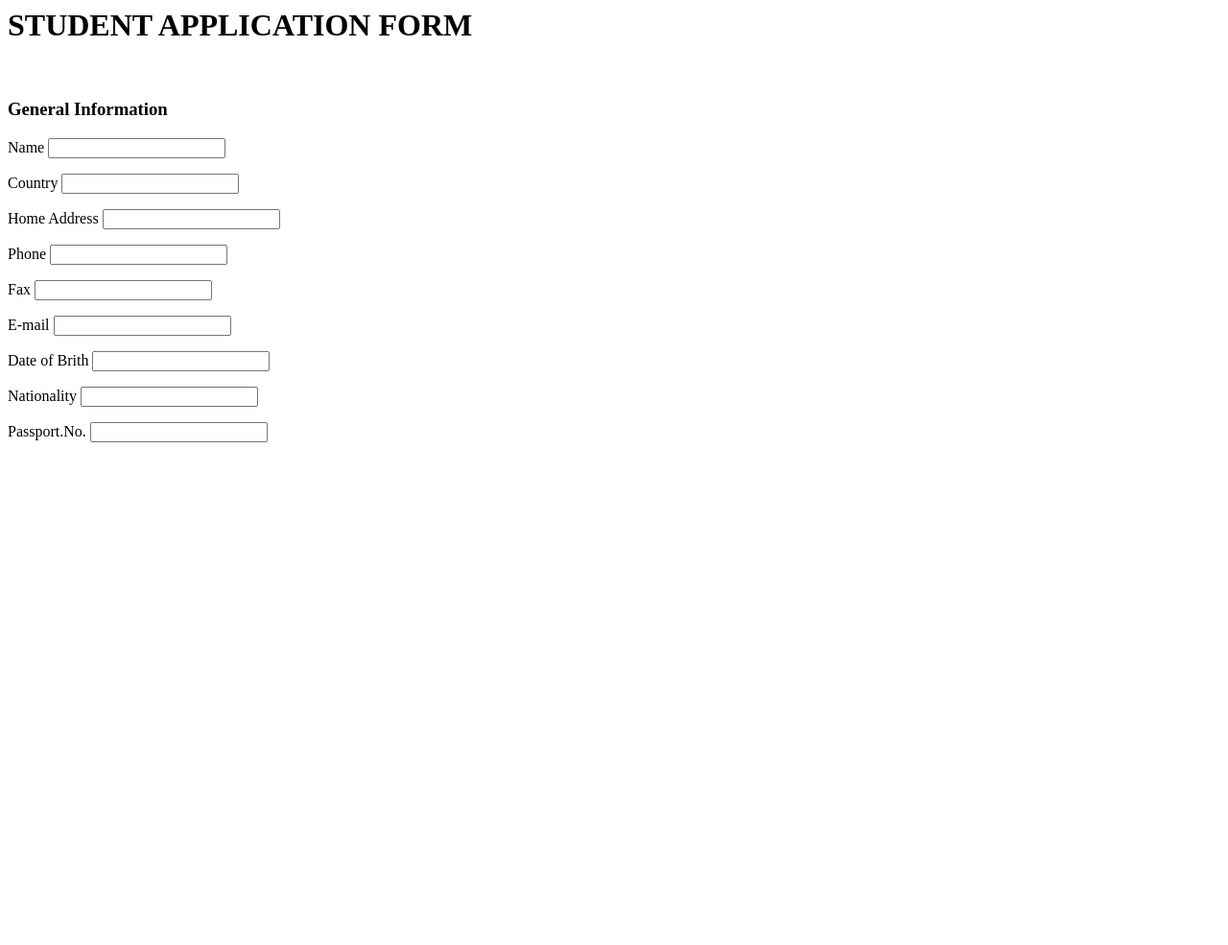
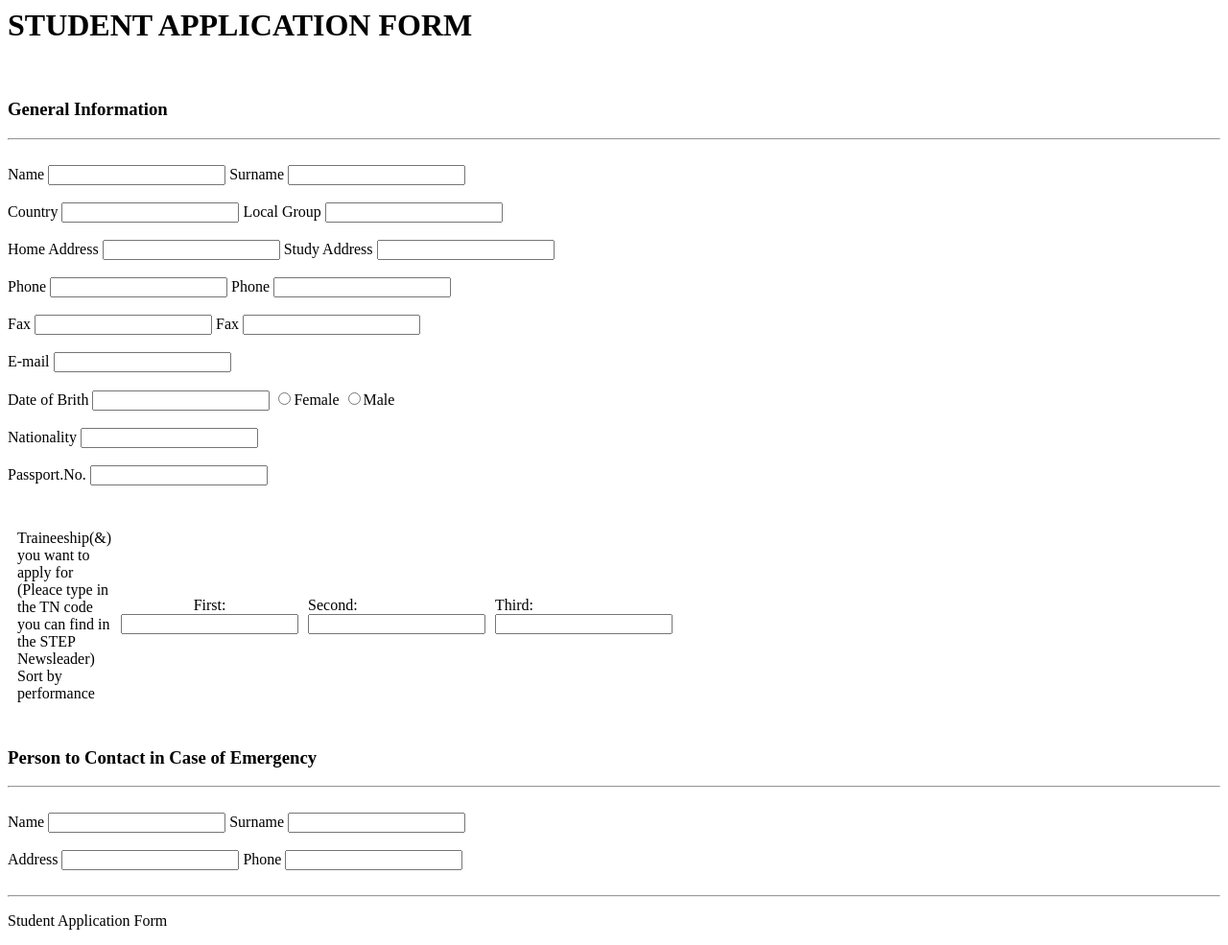
Before and after one commit to jega98/html-learning, a plain HTML site: page Student_Application_Form/Student_Application_Form.html in a window 1280 px wide. Shown: the whole page at 96% size. Before the commit the page ends 800 px from the top, so only its background shows below. Drawn offline with Linux system fonts and the light colour scheme.

Commit message:
added forms

```diff
--- a/Student_Application_Form/Student_Application_Form.html
+++ b/Student_Application_Form/Student_Application_Form.html
@@ -3,34 +3,90 @@
     <body>
         <h1>STUDENT APPLICATION FORM</h1><br>
         <h3>General Information</h3>
+        <hr><br>
         <form method="post">
-            <p>Name
+            <div>Name
                 <input type="text">
-            </p>
-            <p>Country
+                Surname
+                <input type="text" align="right">
+            </div><br>
+            <div>Country
                 <input type="text">
-            </p>
-            <p>Home Address
+                Local Group
                 <input type="text">
-            </p>
-            <p>Phone
+            </div><br>
+            <div>Home Address
                 <input type="text">
-            </p>
-            <p>Fax
+                Study Address
                 <input type="text">
-            </p>
-            <p>E-mail
+            </div><br>
+            <div>Phone
                 <input type="text">
-            </p>
-            <p>Date of Brith
+                Phone
                 <input type="text">
-            </p>
-            <p>Nationality
+            </div><br>
+            <div>Fax
                 <input type="text">
-            </p>
-            <p>Passport.No.
+                Fax
                 <input type="text">
-            </p>
+            </div><br>
+            <div>E-mail
+                <input type="text">
+            </div><br>
+            <div>Date of Brith
+                <input type="text">
+                <input type="radio" name="Sex" value="Male">Female
+                <input type="radio" name="Sex" value="Female">Male
+            </div><br>
+            <div>Nationality
+                <input type="text">
+            </div><br>
+            <div>Passport.No.
+                <input type="text">
+            </div><br><br>
+            <table border="0" cellspacing="10" cellpadding="0" width="50%">
+                <tr align="left">
+                    <td>
+                        <p>
+                          Traineeship(&) you want to apply for
+                          (Pleace type in the TN code you can
+                          find in the STEP Newsleader)
+                          Sort by performance
+                        </p>
+                    </td>
+                        <td align="center" >
+                            <p>
+                                First:
+                                <input type="text">
+                            </p>
+                          </td>
+                          <td>
+                            <p>
+                                Second:
+                                <input type="text">
+                            </p>
+                          </td>
+                          <td>
+                            <p>
+                                Third:
+                                <input type="text">
+                            </p>
+                          </td>
+                </tr>
+            </table><br>
+            <h3>Person to Contact in Case of Emergency</h3>
+                <hr><br>
+                <div>Name
+                    <input type="text">
+                    Surname
+                    <input type="text" align="right">
+                </div><br>
+                <div>Address
+                    <input type="text">
+                    Phone
+                    <input type="text" align="right">
+                </div><br><hr>
         </form>
+        <p>Student Application Form</p>
     </body>
 </html>
```
Also changed, not shown: Registration_Form/Registration_Form.html (+17 -16 lines).
